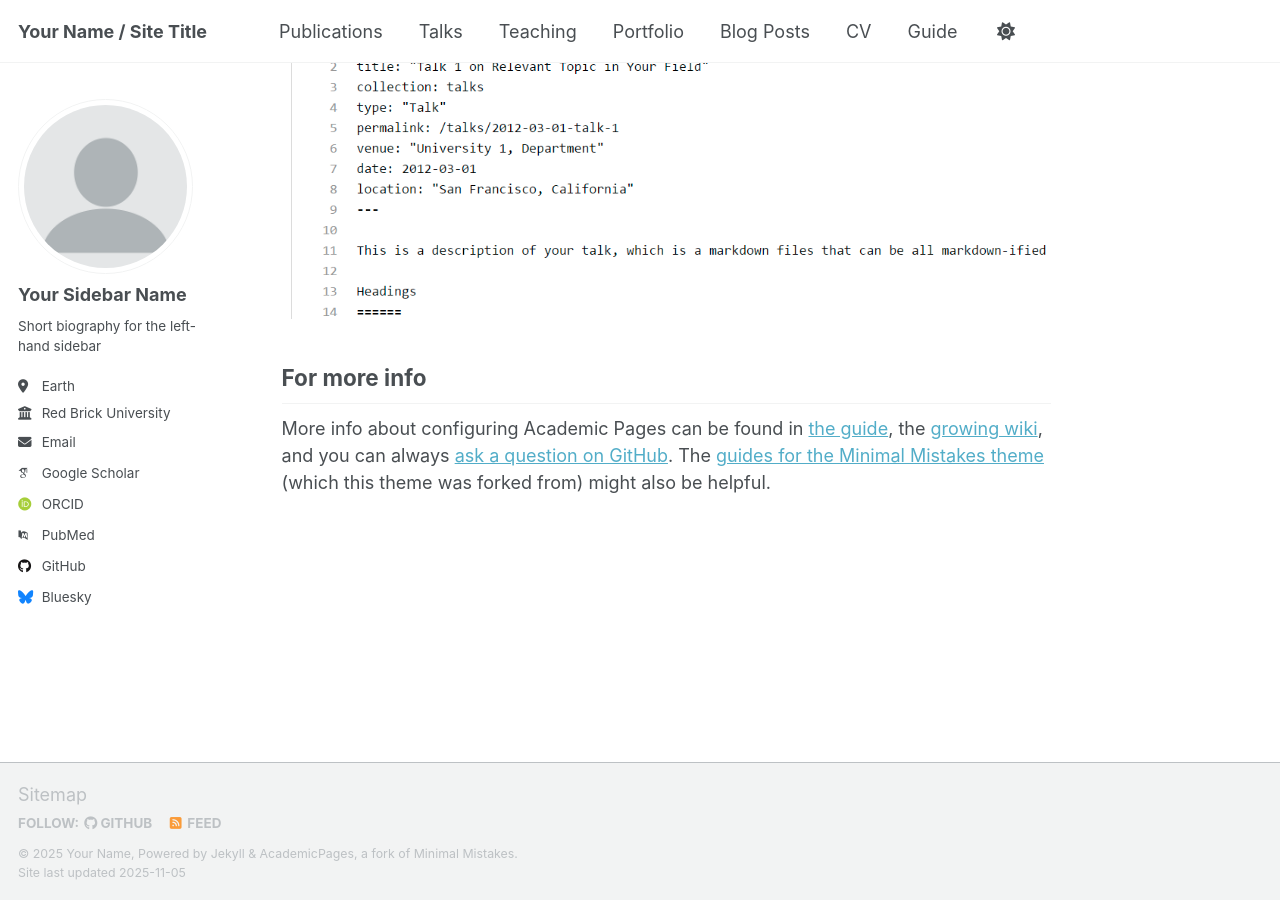
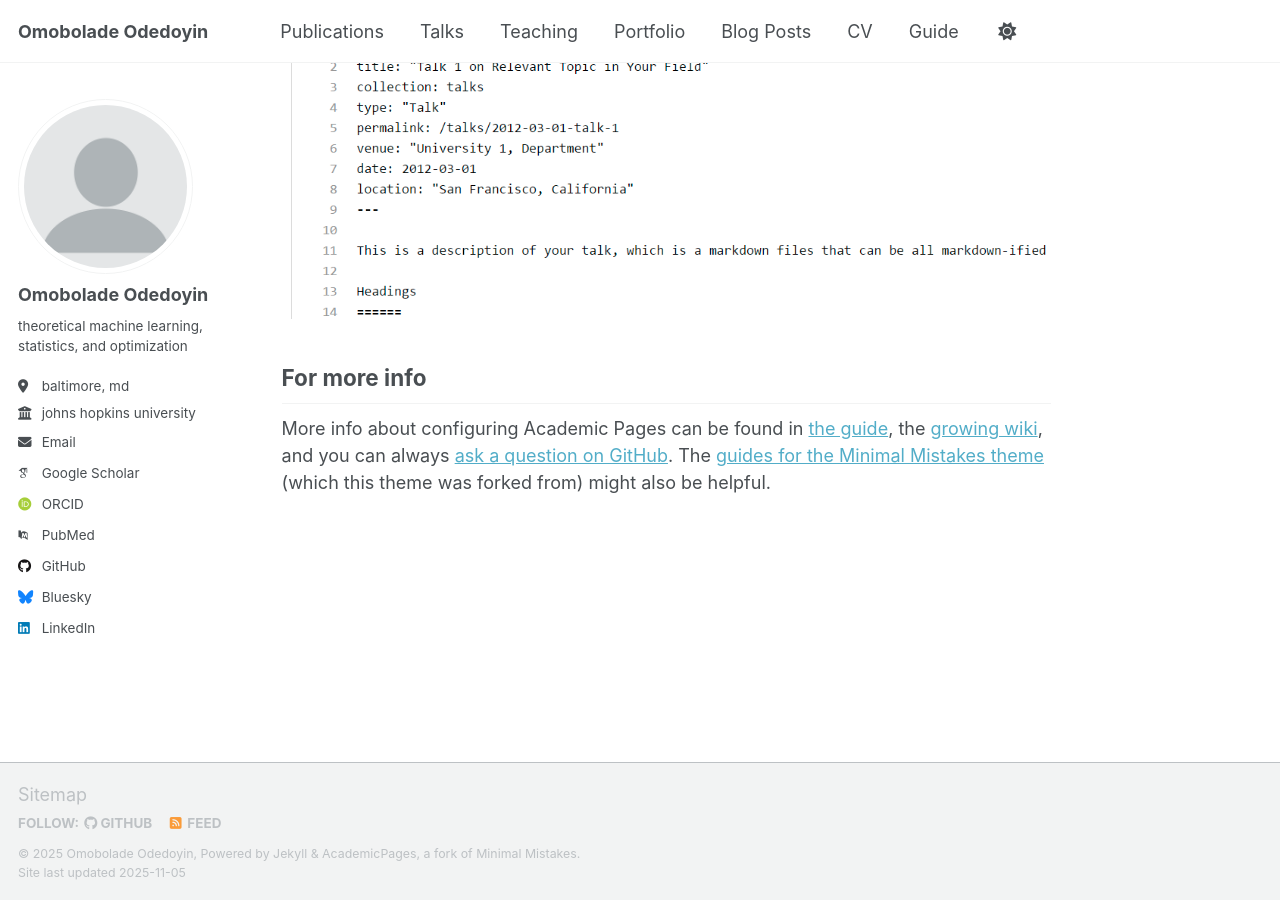
Before and after one commit to omobolade6261/omoboladeodedoyin.github.io, a Jekyll site: the page built from _pages/about.md, in a window 1280 px wide and 900 px high, scrolled down 2880 px. Built offline with Jekyll 4.4.1, drawn with Linux system fonts in a browser that asks for light colours; some web fonts are replaced; a script that is not in the unit is left out.

Commit message:
Modify personal details in _config.yml
Updated personal information and links in the config file.

```diff
--- a/_config.yml
+++ b/_config.yml
@@ -9,14 +9,14 @@
 # Basic Site Settings
 locale                   : "en-US"
 site_theme               : "default" # Currently available options are "default", "air"
-title                    : "Your Name / Site Title"
+title                    : "Omobolade Odedoyin"
 title_separator          : "-"
-name                     : &name "Your Name"
-description              : &description "Your Name's academic portfolio"   # Update this with a general description of your site, this is the default if not overridden by a page
-url                      : https://academicpages.github.io # The base hostname & protocol for your site e.g. "https://[your GitHub username].github.io",
+name                     : &name "Omobolade Odedoyin"
+description              : &description "computer science phd student at johns hopkins university"   # Update this with a general description of your site, this is the default if not overridden by a page
+url                      : https://omobolade6261.github.io # The base hostname & protocol for your site e.g. "https://[your GitHub username].github.io",
                                                            # or if you already have some other page hosted on Github then use "https://[your GitHub username].github.io/[Your Repo Name]"
 baseurl                  : "" # the subpath of your site, e.g. "/blog"
-repository               : "academicpages/academicpages.github.io"
+repository               : "omobolade6261/omobolade6261.github.io"
 
 # Site Author - The following control what appear as part of the author content on the side bar.
 #               If a field is blank the icon and link will not appear, otherwise it will be shown.
@@ -24,18 +24,18 @@ repository               : "academicpages/academicpages.github.io"
 author:
   # Biographic information
   avatar           : "profile.png"
-  name             : "Your Sidebar Name"
+  name             : "Omobolade Odedoyin"
   pronouns         : # example: "she/her"
-  bio              : "Short biography for the left-hand sidebar"
-  location         : "Earth"
-  employer         : "Red Brick University"
+  bio              : "theoretical machine learning, statistics, and optimization"
+  location         : "baltimore, md"
+  employer         : "johns hopkins university"
   uri              : # URL
-  email            : "none@example.org"
+  email            : "oodedoy2@jhu.edu"
 
   # Academic websites
   academia         : # URL
   arxiv            : # URL - Update with the correct link to your profile
-  googlescholar    : "https://scholar.google.com/citations?user=PS_CX0AAAAAJ"
+  googlescholar    : "https://scholar.google.com/citations?user=rJtnc9AAAAAJ&hl=en"
   inspire-hep      : # URL
   impactstory      : # URL
   orcid            : "https://orcid.org/yourorcidurl"
@@ -48,7 +48,7 @@ author:
   bitbucket        : # Username - Update with your username on the site
   codepen          : # Username
   dribbble         : # Username
-  github           : "academicpages"
+  github           : "omobolade6261"
   kaggle           : # Username
   stackoverflow    : # User number or user number and name (i.e., use "1" or "1/jeff-atwood")
 
@@ -63,7 +63,7 @@ author:
   keybase          : # Username
   instagram        : # Username
   lastfm           : # Username
-  linkedin         : # Username
+  linkedin         : "https://linkedin.com/in/omoboladeodedoyin"
   mastodon         : # URL
   medium           : # URL
   pinterest        : # Username
```
